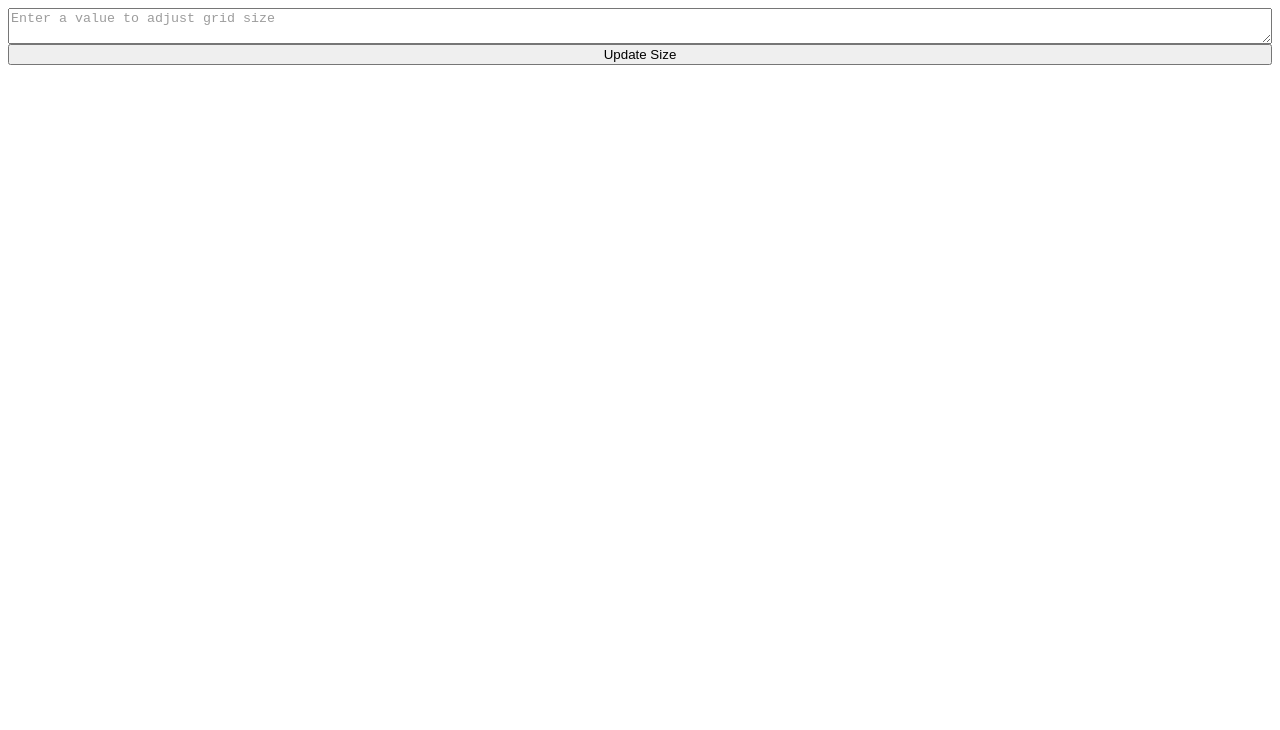
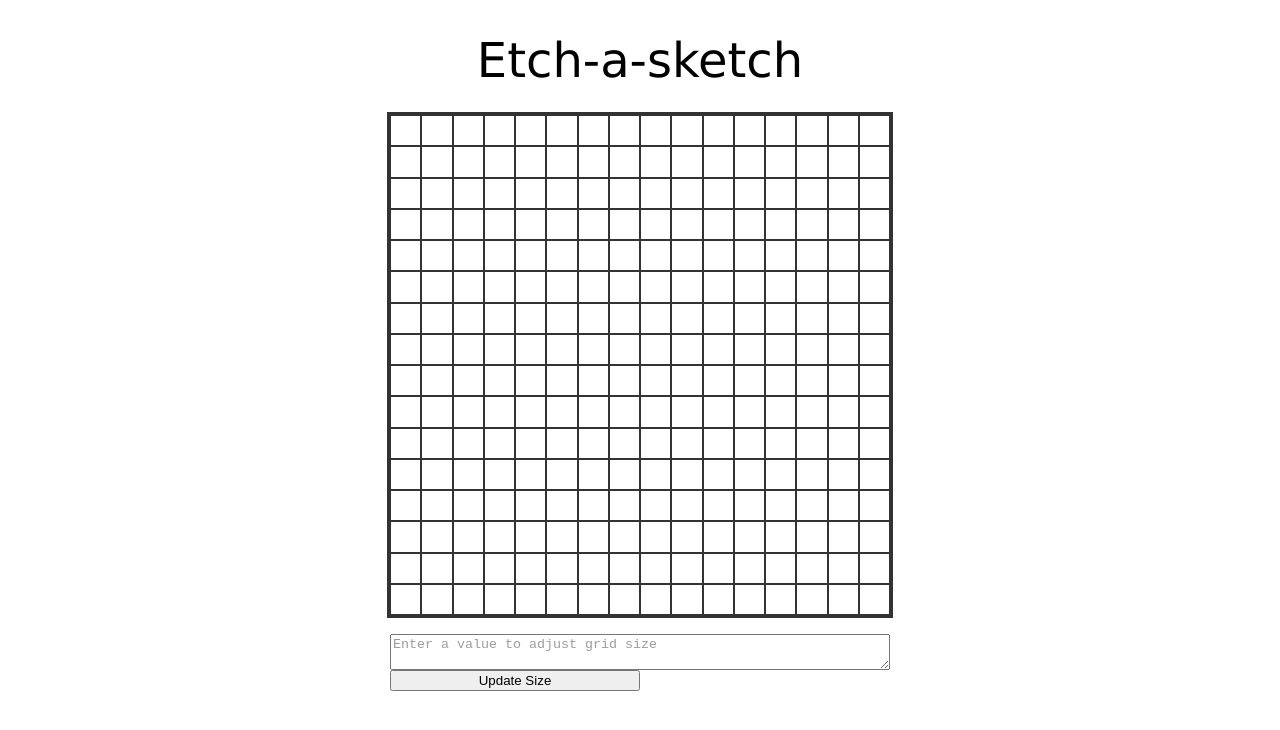
Before and after one commit to Jaw-aid/etch-a-sketch, a plain HTML site: page index.html in a window 1280 px wide. Drawn offline with Linux system fonts and the light colour scheme.

Commit message:
Added functionality with textbox and button

```diff
--- a/index.html
+++ b/index.html
@@ -4,13 +4,14 @@
     <title>Etch A Sketch</title>
     <link rel="stylesheet" href="styles/main.css">
     <script src="scripts/javaScript.js" defer></script>
+  </head>
 
-  </head>
   <body>
-    <div class="etchArea"></div>
-    <div class="inputArea">
-      <textarea id="changeSizeTextBox" placeholder="Enter a value to adjust grid size"></textarea>
-      <button id="changeSizeBtn">Update Size</button>
+    <div class="title">Etch-a-sketch</div>
+    <div class="etchArea" id="etchArea"></div>
+    <div class="inputArea" id="inputArea">
+      <textarea class="changeSizeTextBox" id="changeSizeTextBox" placeholder="Enter a value to adjust grid size"></textarea>
+      <button class="changeSizeBtn" id="changeSizeBtn">Update Size</button>
     </div>
   </body>
 </html>
--- a/scripts/javaScript.js
+++ b/scripts/javaScript.js
@@ -1,27 +1,26 @@
 const etchArea = document.querySelector('.etchArea')
-let numberOfAuto = ''
+const square = document.querySelector('.square')
+const squares = document.getElementsByClassName('square');
+const changeSizeTextBox = document.querySelector('.changeSizeTextBox')
+const changeSizeBtn = document.querySelector('.changeSizeBtn')
 
-// TODO Implement repeat on grid template
+
 // TODO Implement hovering to change colors
-// TODO Create text box and button
-// TODO Make textbox and button work to change grid size
+// TODO Make a clear button
 // TODO Add in CSS changes to make website look nice
 // TODO Add in types of etch colors
+
+window.onload = createGrid(16)
 
 function createSquare(x) {
     let square = document.createElement('div')
     square.classList.add(`square`);
-    // square.textContent = `${x}`
     etchArea.appendChild(square);
 }
 
 function createGrid(sizeOfGrid) {
     // Update gridTemplateColumns
-    for (let i = 0; i < sizeOfGrid; i++) {
-        numberOfAuto += ('auto' + ' ')
-    }
-    console.log(numberOfAuto)
-    etchArea.style.gridTemplateColumns = numberOfAuto
+    etchArea.style.gridTemplateColumns = `repeat(${sizeOfGrid}, 1fr)`;
     // Creates rows
     for (let i = 0; i < sizeOfGrid; i++) {
         // Creates columns
@@ -30,3 +29,23 @@ function createGrid(sizeOfGrid) {
         }
     }
 }
+
+function clearGrid() {
+    while (squares.length > 0) {
+        squares[0].parentNode.removeChild(squares[0]);
+    }
+}
+
+changeSizeBtn.addEventListener('click', () => {
+    let sizeInput = changeSizeTextBox.value;
+    if (isNaN(sizeInput)) {
+        changeSizeTextBox.value = ''
+        return alert('Enter a number');
+    }
+    if (sizeInput < 1 || sizeInput > 64) {
+        changeSizeTextBox.value = ''
+        return alert('Enter a number between 1 - 64');
+    }
+    clearGrid()
+    createGrid(sizeInput)
+})
--- a/styles/main.css
+++ b/styles/main.css
@@ -1,26 +1,50 @@
 body {
+    align-items: center;
+    justify-items: center;
+    position: relative;
+}
+
+.title {
+    font-family: Verdana, Geneva, Tahoma, sans-serif ;
+    font-size: 3em;
     text-align: center;
+    padding: 0.5em;
 }
 
 .etchArea {
     display: grid;
-    min-height: 500px;
-    min-width: 500px;
-    position: absolute;
+    border: 3px solid rgba(0, 0, 0, 0.8);
+    height: 500px;
+    width: 500px;
+    /* padding: 10px; */
+    /* justify-content: center; */
+    /* align-items: center; */
+    /* justify-items: center; */
 }
 
 .square {
     background-color: rgba(255, 255, 255, 0.8);
     border: 1px solid rgba(0, 0, 0, 0.8);
-    padding: .4em .4em;
-    font-size: 30px;
-    text-align: center;
+    justify-content: center;
+    align-items: center;
+    display: grid;
+    font-family: Arial;
+    font-size: 3rem;
+    font-weight: bold;
+    background: white;
 }
 
 .inputArea {
     display: grid;
+    margin-top: 1em;
+    width: 500px;
+    align-items: center;
 }
 
 textarea::placeholder {
     color: rgb(156, 156, 156);
 }
+
+.changeSizeBtn {
+    width: 250px;
+}
```
